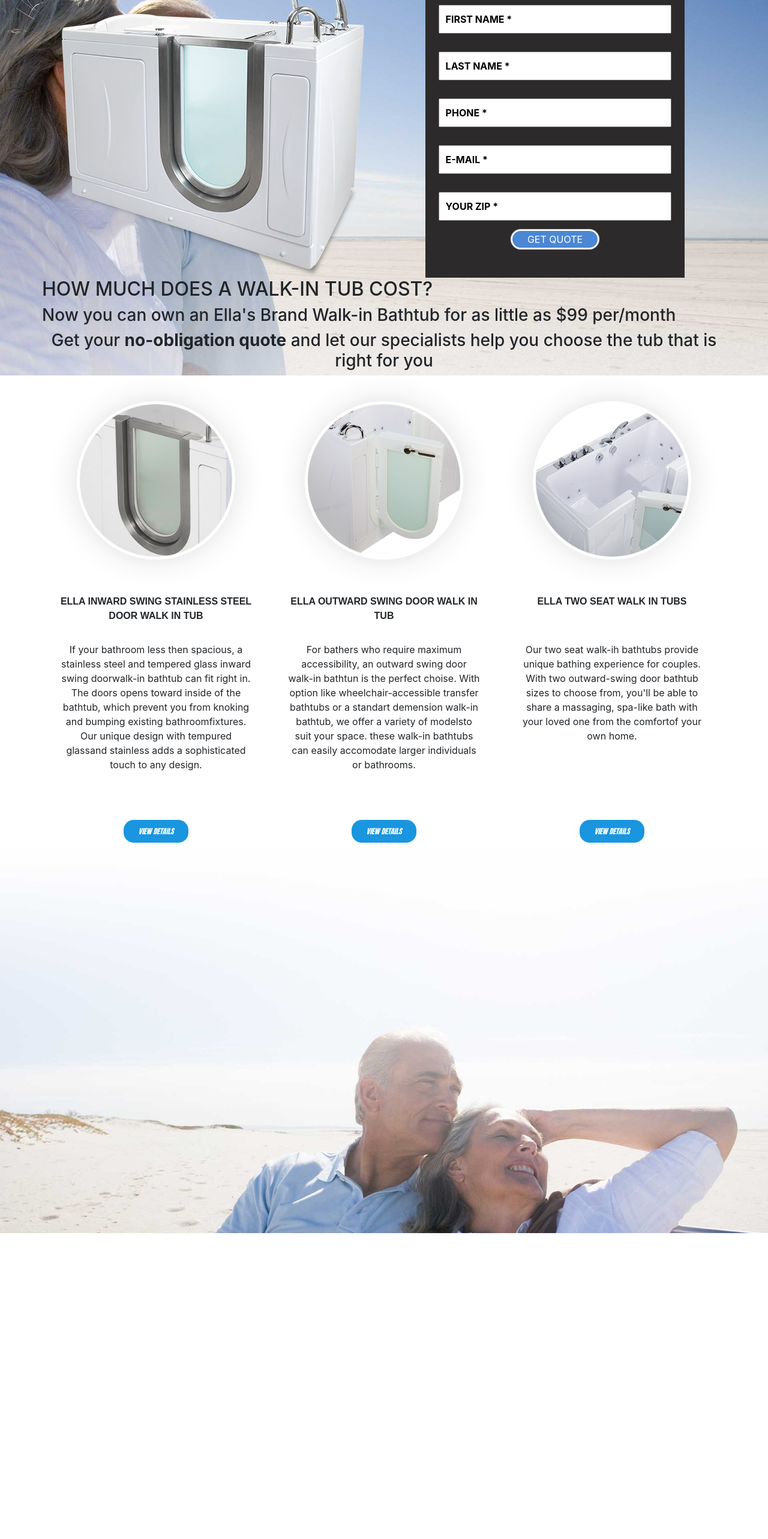
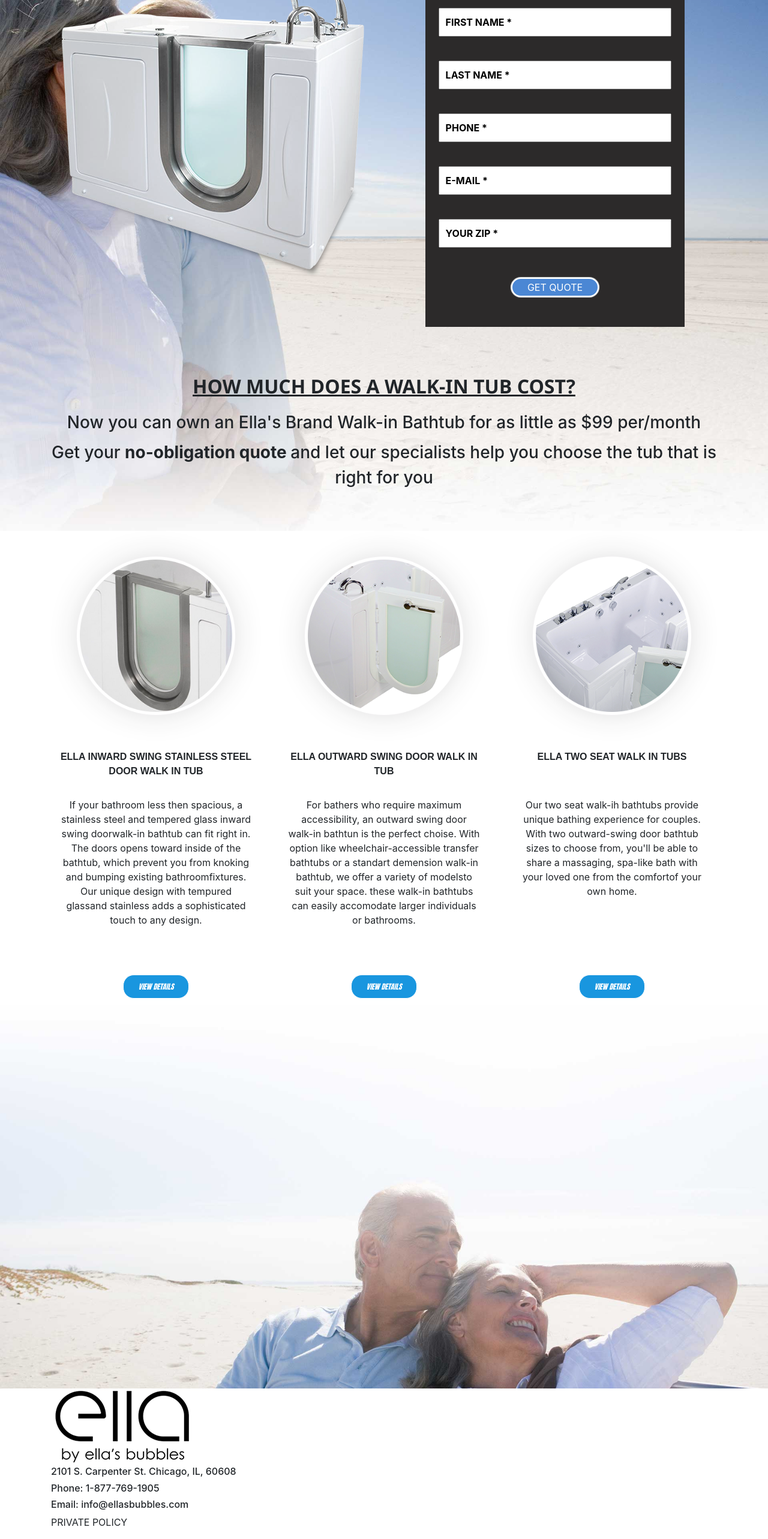
Before and after one commit to Bekargyn/ellas-bubbles, a React (Create React App) app: page /finance in a window 1280 px wide. Shown: the part 204-2770 px from the top of the page at 60% size. Before the commit the page ends 2260 px from the top, so only its background shows below. Built offline with nearby package versions, Linux system fonts and the light colour scheme.

Commit message:
created footer

```diff
--- a/src/components/financing.js
+++ b/src/components/financing.js
@@ -77,15 +77,17 @@
             </div>
           </div>
           <div className="row">
+            <div className="top-text">
               <h2>HOW MUCH DOES A WALK-IN TUB COST?</h2>
               <h3>
                 Now you can own an Ella's Brand Walk-in Bathtub for as little as
                 $99 per/month
               </h3>
               <h3>
-              Get your <b>no-obligation quote</b> and let our specialists help
-              you choose the tub that is right for you
+                Get your <b> no-obligation quote </b> and let our specialists
+                help you choose the tub that is right for you
               </h3>
+            </div>
           </div>
         </div>
       </div>
@@ -167,7 +169,19 @@
       </div>
       <div className="bottom"></div>
       <footer>
-        <div className="container"></div>
+        <div className="container">
+          <div className="logo">
+            <img className="img-fluid" src="../../images/logo.png" alt="logo" />
+          </div>
+          <div className="info">
+            <h6>2101 S. Carpenter St. Chicago, IL, 60608</h6>
+            <h6>Phone: 1-877-769-1905</h6>
+            <h6>Email: info@ellasbubbles.com</h6>
+          </div>
+          <div className="privete">
+            <p>PRIVATE POLICY</p>
+          </div>
+        </div>
       </footer>
     </div>
   );
--- a/src/styles/scss/includes/_finance.scss
+++ b/src/styles/scss/includes/_finance.scss
@@ -32,7 +32,7 @@
 
           .input {
             padding: 10px;
-            margin: 15px;
+            margin: 20px;
             width: 90%;
 
             &::placeholder {
@@ -45,12 +45,27 @@
           .quote-btn {
             background: rgb(75, 135, 212);
             color: white;
-            margin-bottom: 30px;
+            margin: 30px 0 50px;
             border: 2px solid #fff;
             border-radius: 20px;
             padding: 2px 25px;
             box-shadow: 0 0 1px 1px rgba(253, 255, 255, 0.952);
           }
+        }
+      }
+
+      .top-text {
+        margin: 60px auto;
+
+        h2 {
+          font-family: "Segoe UI", Tahoma, Geneva, Verdana, sans-serif;
+          font-weight: bolder;
+          text-decoration: underline;
+          margin: 20px;
+        }
+
+        h3 {
+          line-height: 150%;
         }
       }
     }
```
Lines whose indentation alone changed are shown as unchanged.
